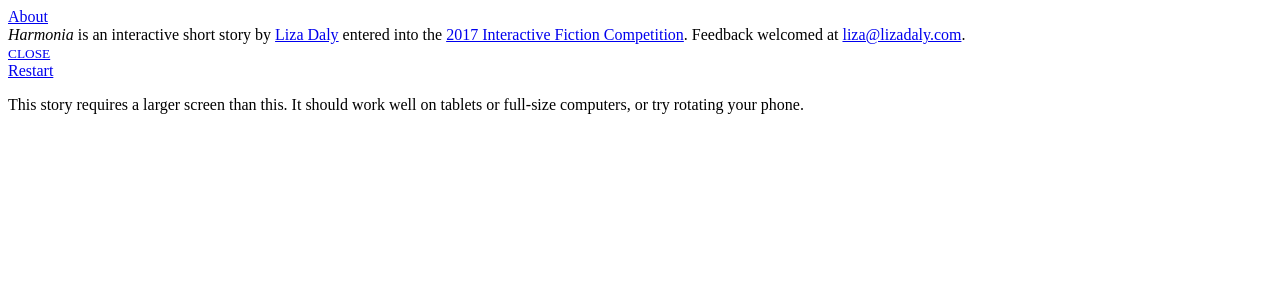
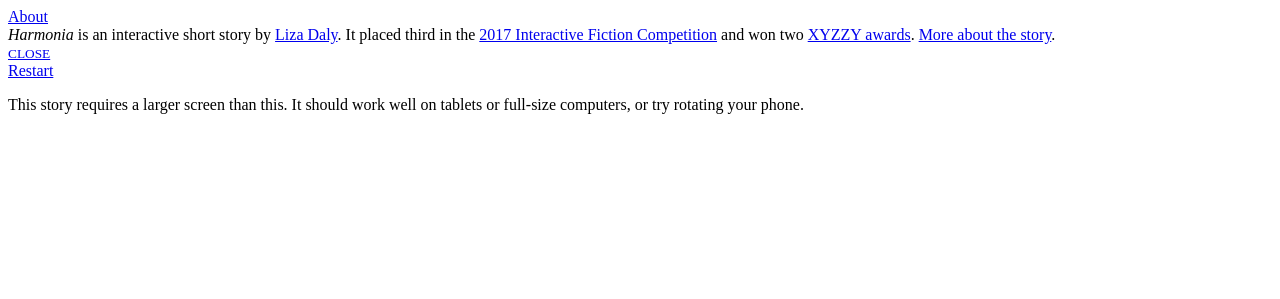
Before and after one commit to lizadaly/harmonia, a website: page template.hbs in a window 1280 px wide. Drawn offline with nearby package versions, Linux system fonts and the light colour scheme; files that its build step writes are made by us from their sources; a web font is replaced by a local one.

Commit message:
Update About text

```diff
--- a/template.hbs
+++ b/template.hbs
@@ -60,8 +60,12 @@
         <div class="top-bar-left">
           <div><a id="about-toggle" class="open" href="#" onClick="about(event)">About</a></div>
             <aside id="about-modal" class="about-modal">
-                <i>Harmonia</i> is an interactive short story by <a href="https://lizadaly.com/">Liza Daly</a> entered into the <a href="https://ifcomp.org">2017 Interactive Fiction Competition</a>.
-                Feedback welcomed at <a href="mailto:liza@lizadaly.com">liza@lizadaly.com</a>.
+                <i>Harmonia</i> is an interactive short story
+                by <a href="https://lizadaly.com/">Liza Daly</a>. It
+                placed third in the <a href="https://ifcomp.org">2017
+                Interactive Fiction Competition</a> and won two <a href="http://xyzzyawards.org/">XYZZY
+                awards</a>. <a href="https://lizadaly.com/pages/harmonia/">More
+                about the story</a>.
                 <div class="close"><a href="#" onClick="about(event)"><small>CLOSE</small></a></div>
             </aside>
         </div>
```
Also changed, not shown: 1 other file.
